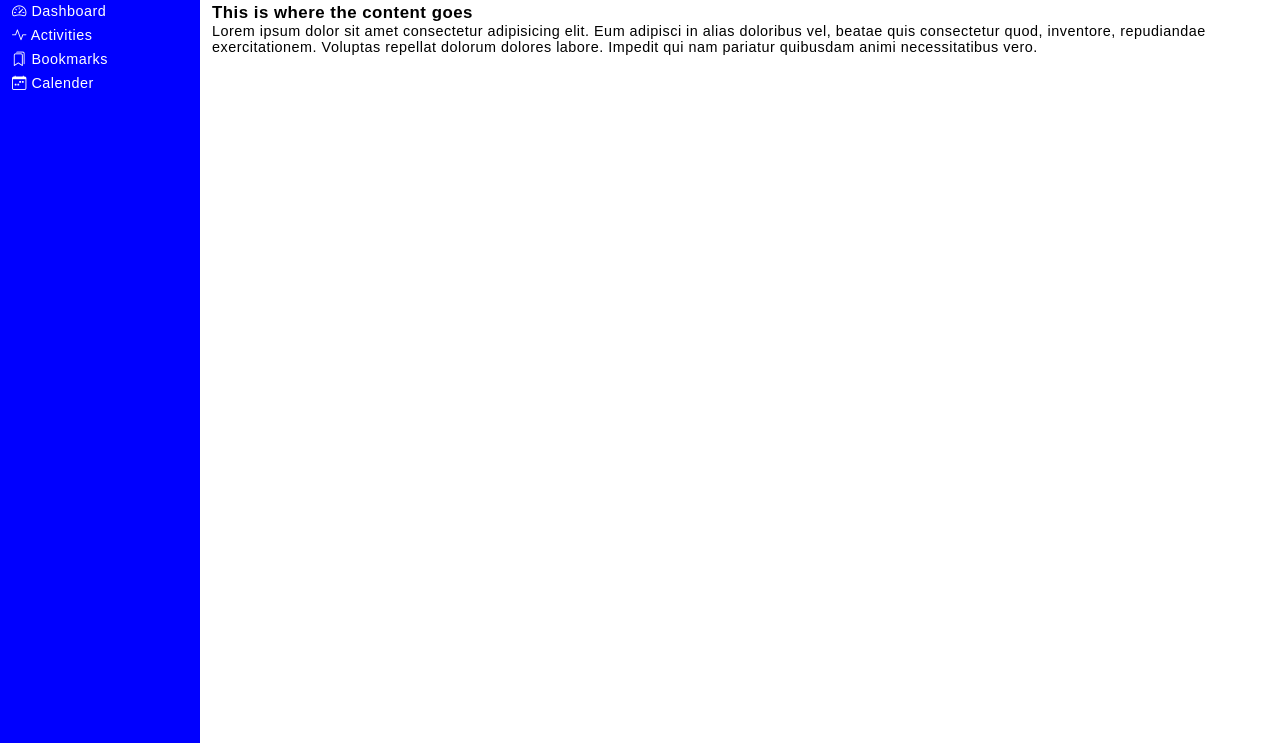
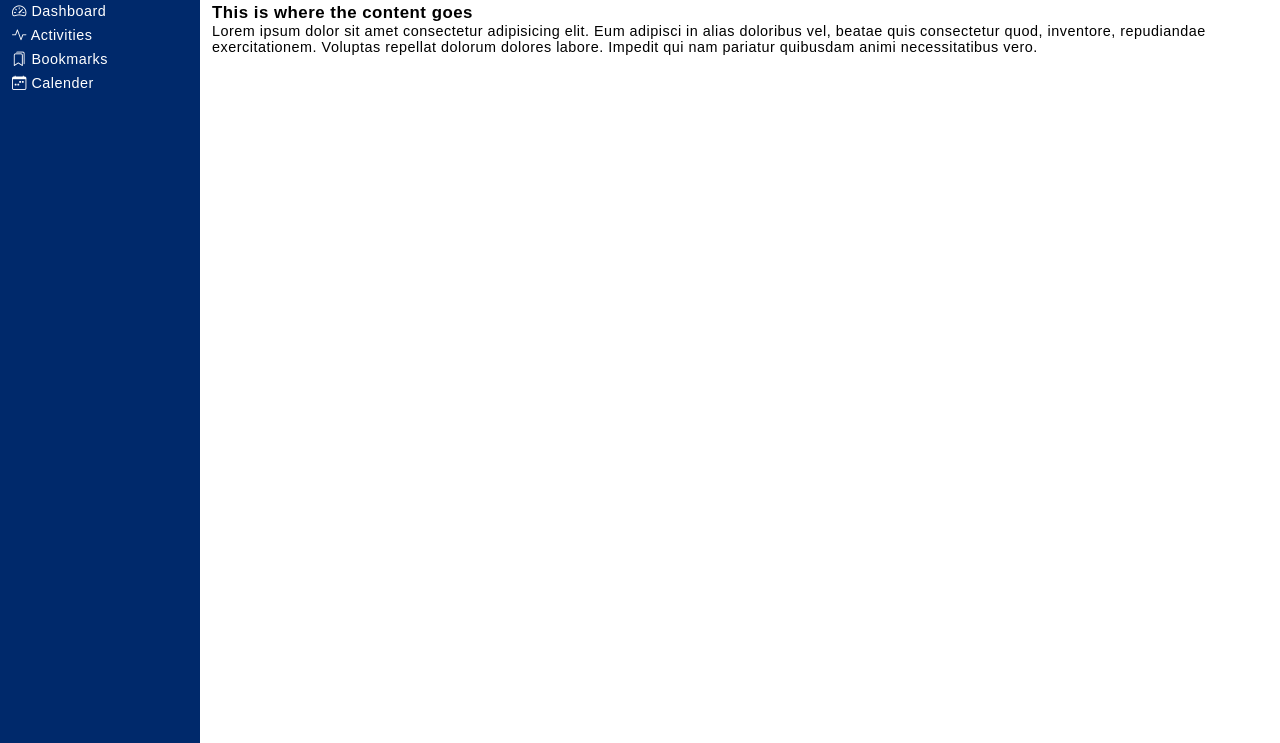
Before and after one commit to barrow738/basic-dashboard, a plain HTML site: page index.html in a window 1280 px wide. Shown: the part 57-800 px from the top of the page. Drawn offline with nearby package versions, Linux system fonts and the light colour scheme; a web font is replaced by a local one.

Commit message:
Updated the sidenav background color

```diff
--- a/css/styles.css
+++ b/css/styles.css
@@ -2,7 +2,7 @@
 :root{
     --expanded-sn:12.5rem;
     --collapsed-sn:3rem;
-    --nav-color:blue;
+    --nav-color:#00296b;
     --top-bar-height:3rem
 }
 *{
```
